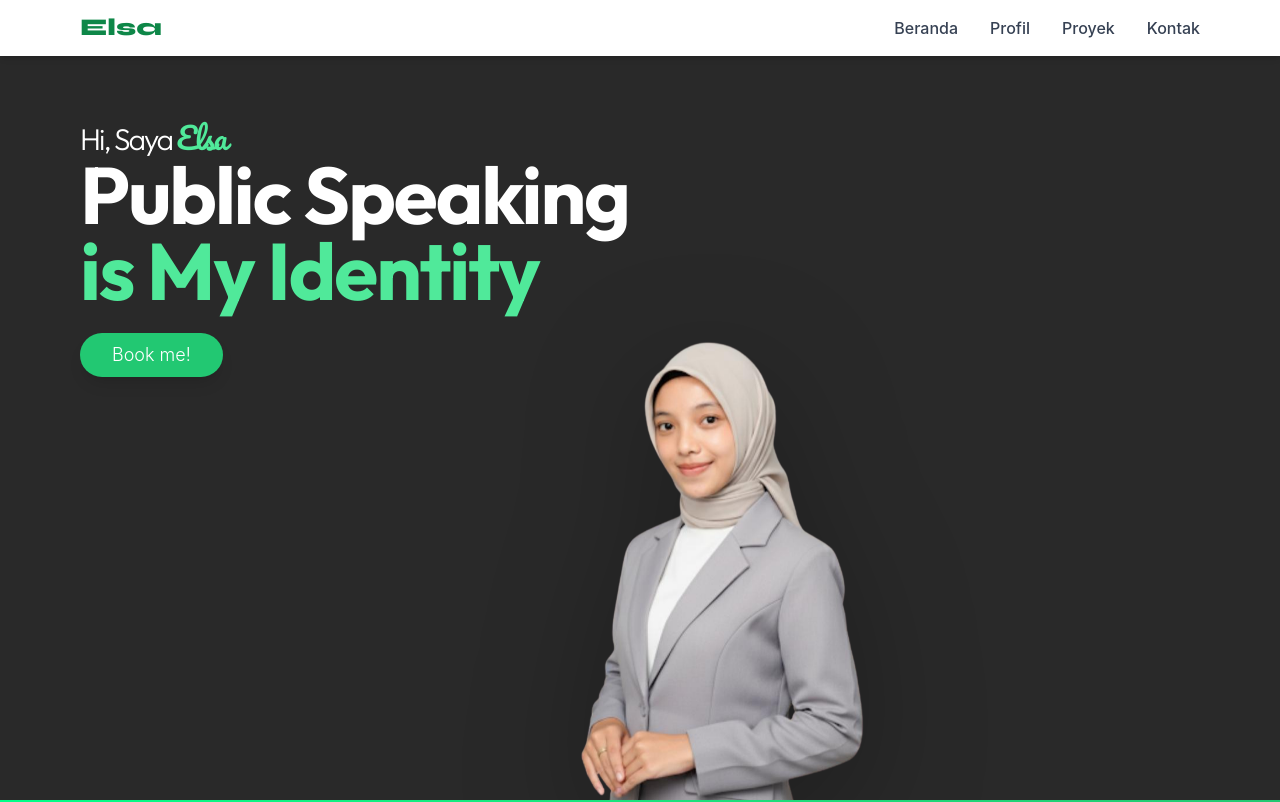
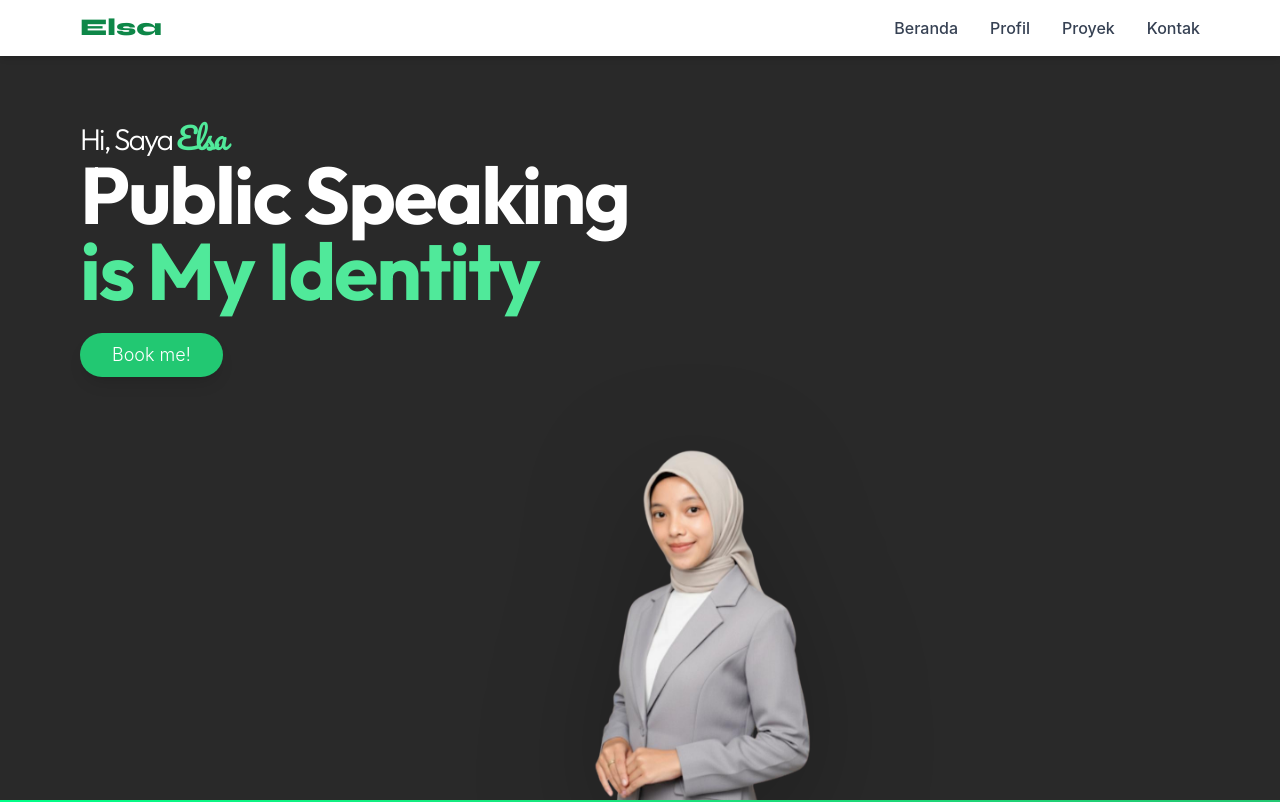
Before and after one commit to vallistyc/ElsaNabilaHalimah, a React (Vite) app: page / in a window 1280 px wide. Shown: the top 802 px of the page. Built offline with nearby package versions, Linux system fonts and the light colour scheme.

Commit message:
nyesuaiin gambar di hero section

```diff
--- a/package.json
+++ b/package.json
@@ -26,6 +26,7 @@
     "eslint": "^10.2.1",
     "eslint-plugin-react-hooks": "^7.1.1",
     "eslint-plugin-react-refresh": "^0.5.2",
+    "gh-pages": "^6.3.0",
     "globals": "^17.5.0",
     "vite": "^8.0.10"
   }
--- a/src/sections/Hero.jsx
+++ b/src/sections/Hero.jsx
@@ -48,14 +48,14 @@ const Hero = () => {
 
       {/* 🟡 IMAGE (ABSOLUTE BOTTOM) */}
       <div className="absolute bottom-0 left-1/2 -translate-x-1/3
-                      w-[550px] sm:w-[380px] md:w-[420px] pointer-events-none">
+                      w-full sm:w-1/2 md:w-1/3 lg:w-1/4 pointer-events-none">
 
         <div className="relative">
 
           <img
             src={heroImg}
             alt="Elsa"
-            className="w-full h-auto object-contain
+            className="w-full h-auto object-cover
                        drop-shadow-[0_30px_60px_rgba(0,0,0,0.25)]"
           />
         </div>
--- a/vite.config.js
+++ b/vite.config.js
@@ -5,5 +5,5 @@ import tailwindcss from '@tailwindcss/vite'
 // https://vite.dev/config/
 export default defineConfig({
   plugins: [react(), tailwindcss()],
-  base: "/ElsaNabila/",
+  base: "/ElsaNabilaHalimah/",
 })
```
Also changed, not shown: 1 other file (tests, documents, lock files or other folders). Lines whose indentation alone changed are shown as unchanged.
